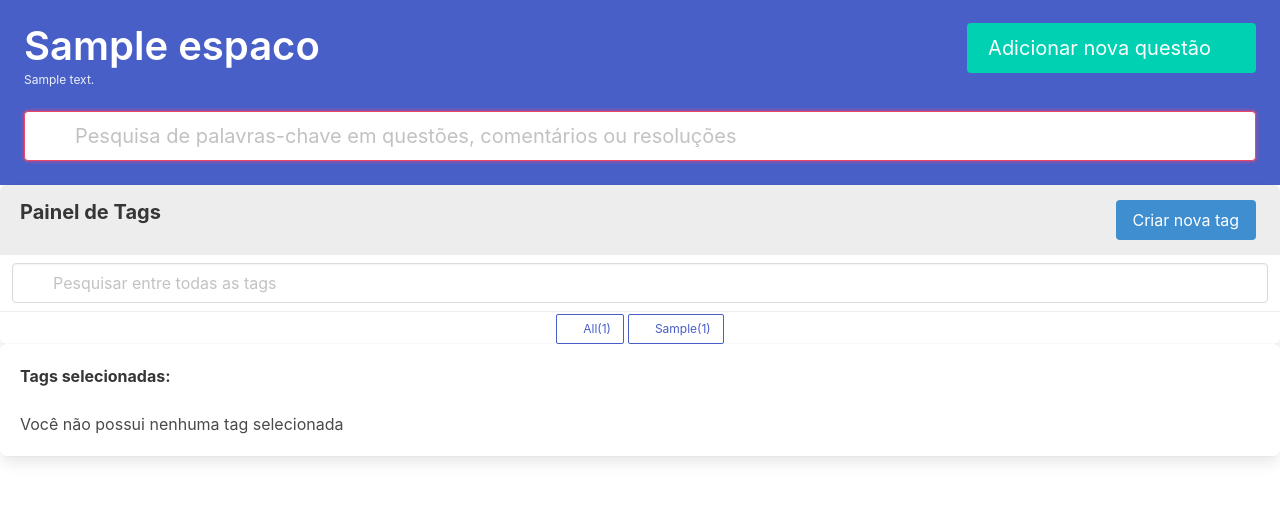
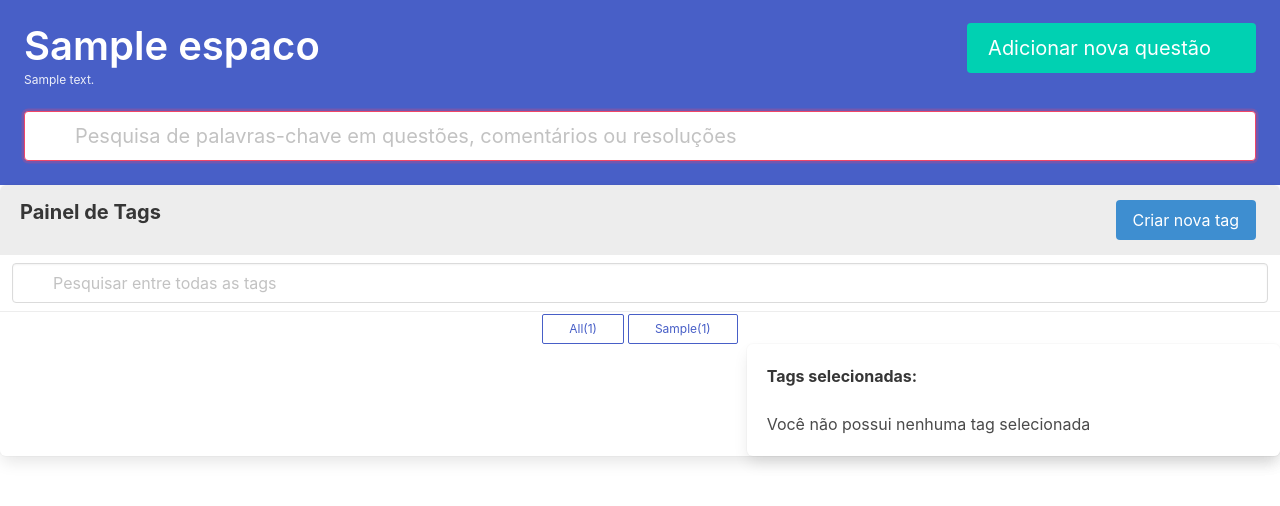
Before and after one commit to isaacfritsch/quaac.com, a Django app: a page that uses templates/espaco/space.html in a window 1280 px wide. Shown: the part 53-559 px from the top of the page. Run offline with Django 5.2, Linux system fonts and the light colour scheme; tables that the repository leaves empty hold one stand-in row (values such as "Sample post"); some libraries are stand-ins or nearby versions; some web fonts are replaced.

Commit message:
alterações

```diff
--- a/templates/espaco/lista_categorias.html
+++ b/templates/espaco/lista_categorias.html
@@ -13,6 +13,9 @@
         </span>
           <p>All</p>
           <p>({{quantidade_total_tags}})</p>
+          <span class="icon">
+            <i class="fa-solid fa-arrow-down"></i>
+          </span>
         </button>
           {% for tag in quantidade_tags_por_categoria %}
             <button class="button is-link is-small is-outlined is-responsive"
@@ -27,6 +30,9 @@
             </span>
           <p>{{ tag.category }}</p>
           <p>({{ tag.quantidade_tags }})</p>
+          <span class="icon">
+            <i class="fa-solid fa-arrow-down"></i>
+          </span>
             </button>
           {% endfor %}
       {% else %}
--- a/templates/espaco/space.html
+++ b/templates/espaco/space.html
@@ -51,18 +51,15 @@
           </div>
         </div>
       </div>
-
       <p class="control has-icons-left">
         <input class="input is-medium is-focused is-danger" type="text" placeholder="Pesquisa de palavras-chave em questões, comentários ou resoluções">
         <span class="icon is-left">
           <i class="fas fa-search" aria-hidden="true"></i>
         </span>
       </p>
-
     </div>
 </section>
 <div>
-
   <nav class="panel" >
     <div class="panel-heading">
       <div class="columns is-mobile">
@@ -82,7 +79,6 @@
         </div>
       </div>
     </div>
-
     <div class="panel-block has-background-success has-text-white p-2 has-border-success"
       x-cloak
       x-show="successmessage"
@@ -94,7 +90,6 @@
       </span>
       <p>Alterações salvas com sucesso!</p>
     </div>
-
     <div class="panel-block">
       <p class="control has-icons-left">
         <input class="input"
@@ -111,9 +106,7 @@
           <i class="fas fa-search" aria-hidden="true"></i>
         </span>
       </p>
-
     </div>
-
     <div hx-get="{% url 'lista_categorias' %}"
     hx-vals='{"espaco": "{{espaco.id}}"}'
     hx-headers='{"X-CSRFToken": "{{ csrf_token }}"}'
@@ -124,18 +117,19 @@
     </div>
     <div id="categoria_lista">
     </div>
-
+    <div class="columns is-gapless is-multiline is-mobile">
+      <div class="column is-7">
+        <div id="tag_selection"></div>
+      </div>
+      <div class="column is-5">
+        <div class="box" id="tags_selected">
+          {% include 'espaco/tags_selecionadas.html' %}
+        </div>
+      </div>
     </div>
-    <div id="tag_selection">
-    </div>
-
   </nav>
 </div>
 
-<div class="box" id="tags_selected"
 
->
-  {% include 'espaco/tags_selecionadas.html' %}
-</div>
 
 {%endblock content%}
```
Also changed, not shown: templates/espaco/lista_tags.html (+16 -13 lines), templates/espaco/tags_selecionadas.html (line endings or trailing spaces).
